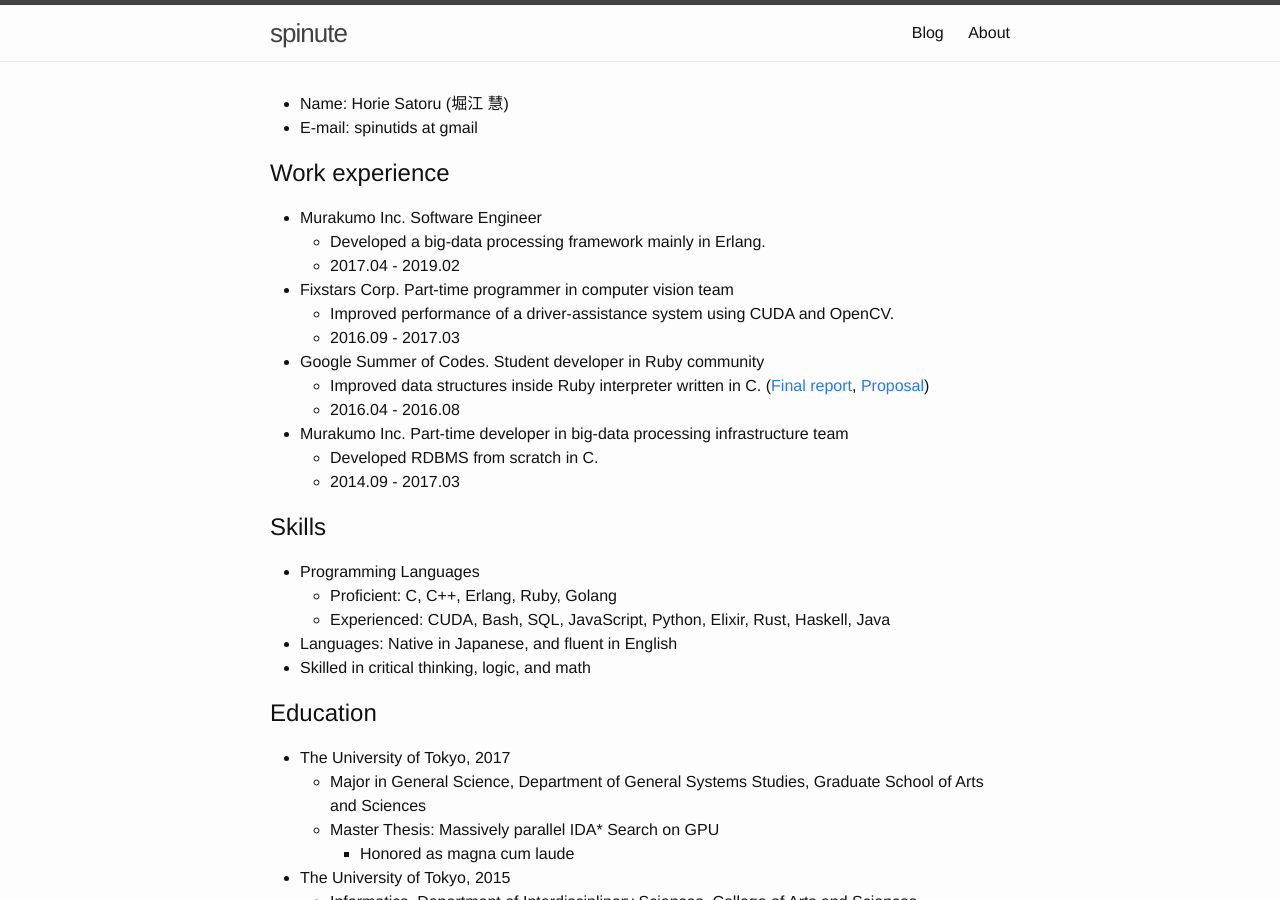
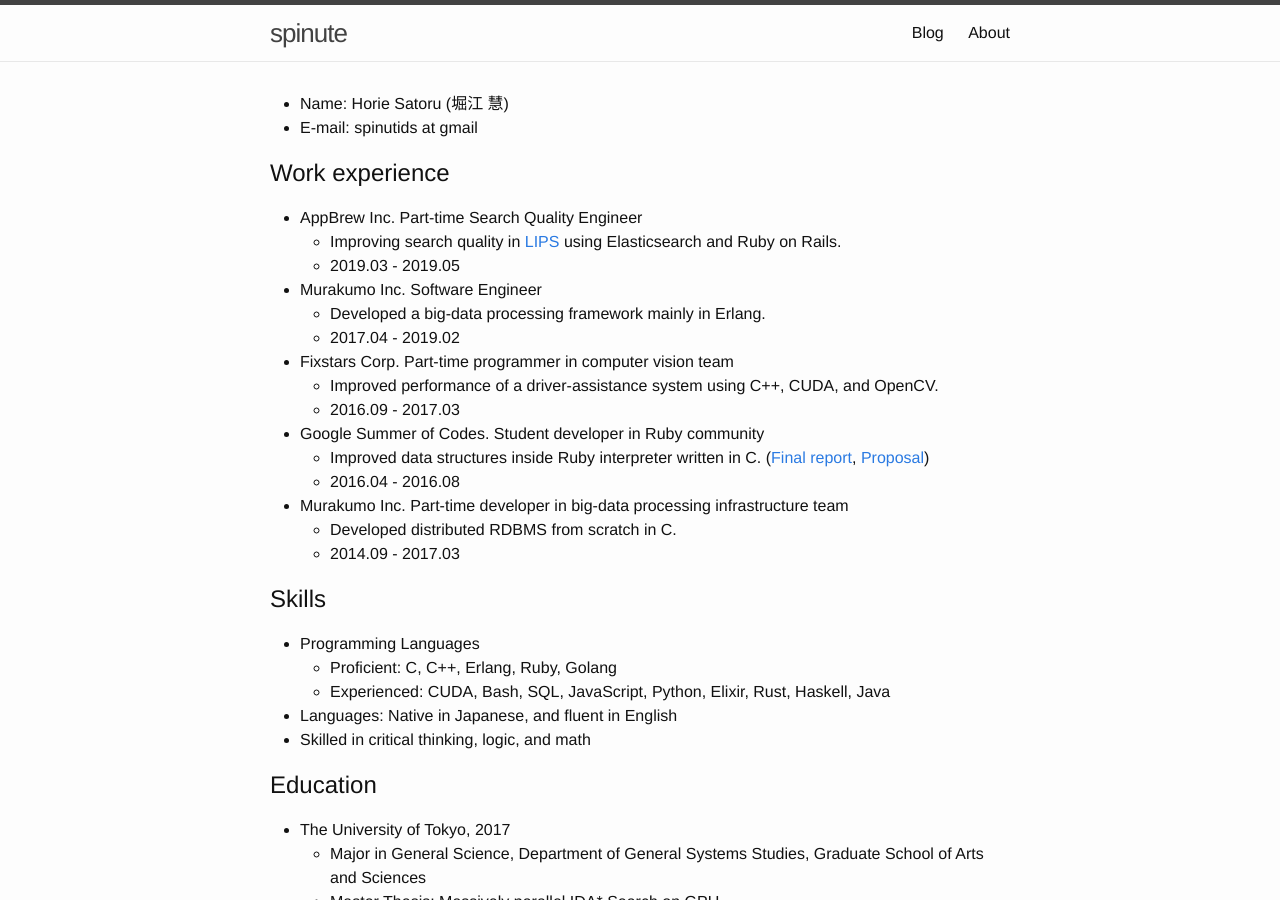
Before and after one commit to spinute/spinute.github.io, a Jekyll site: the page built from index.md, in a window 1280 px wide and 900 px high. Built offline with Jekyll 4.4.1, drawn with Linux system fonts in a browser that asks for light colours.

Commit message:
update index.md

```diff
--- a/index.md
+++ b/index.md
@@ -8,17 +8,20 @@ title: About
 
 ## Work experience
 
+* AppBrew Inc. Part-time Search Quality Engineer
+  * Improving search quality in [LIPS](https://itunes.apple.com/jp/app/id1182886549) using Elasticsearch and Ruby on Rails.
+  * 2019.03 - 2019.05
 * Murakumo Inc. Software Engineer
   * Developed a big-data processing framework mainly in Erlang.
   * 2017.04 - 2019.02
 * Fixstars Corp. Part-time programmer in computer vision team
-  * Improved performance of a driver-assistance system using CUDA and OpenCV.
+  * Improved performance of a driver-assistance system using C++, CUDA, and OpenCV.
   * 2016.09 - 2017.03
 * Google Summer of Codes. Student developer in Ruby community
   * Improved data structures inside Ruby interpreter written in C. ([Final report](http://www.spinute.org/ruby/gsoc2016/english), [Proposal](https://summerofcode.withgoogle.com/archive/2016/projects/5201565367402496/))
   * 2016.04 - 2016.08
 * Murakumo Inc. Part-time developer in big-data processing infrastructure team
-  * Developed RDBMS from scratch in C.
+  * Developed distributed RDBMS from scratch in C.
   * 2014.09 - 2017.03
 
 ## Skills
```
